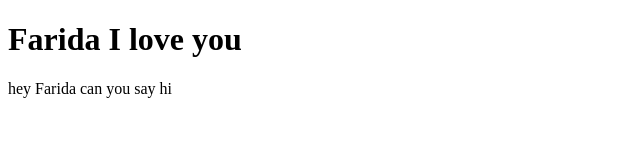
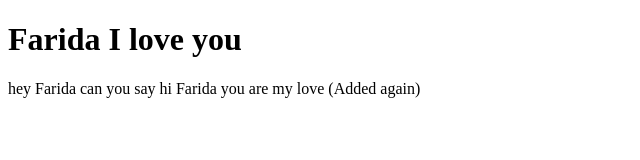
Before and after one commit to ayatullah1999/lecture1, a plain HTML site: page index.html in a window 1280 px wide. Shown: the whole page, without its empty margins (0-640 px from the left). Drawn offline with Linux system fonts and the light colour scheme.

Commit message:
Farida my love

```diff
--- a/index.html
+++ b/index.html
@@ -6,5 +6,6 @@
 <body>
   <h1> Farida I love you </h1>
   hey Farida can you say hi
+  Farida you are my love (Added again)
 </body>
 </html>
```
